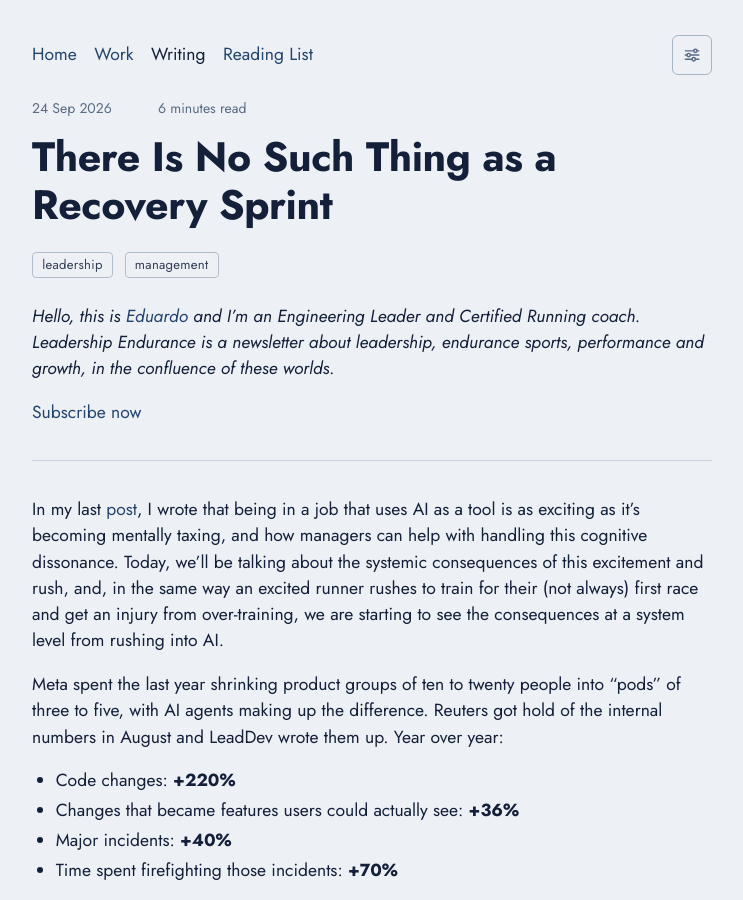
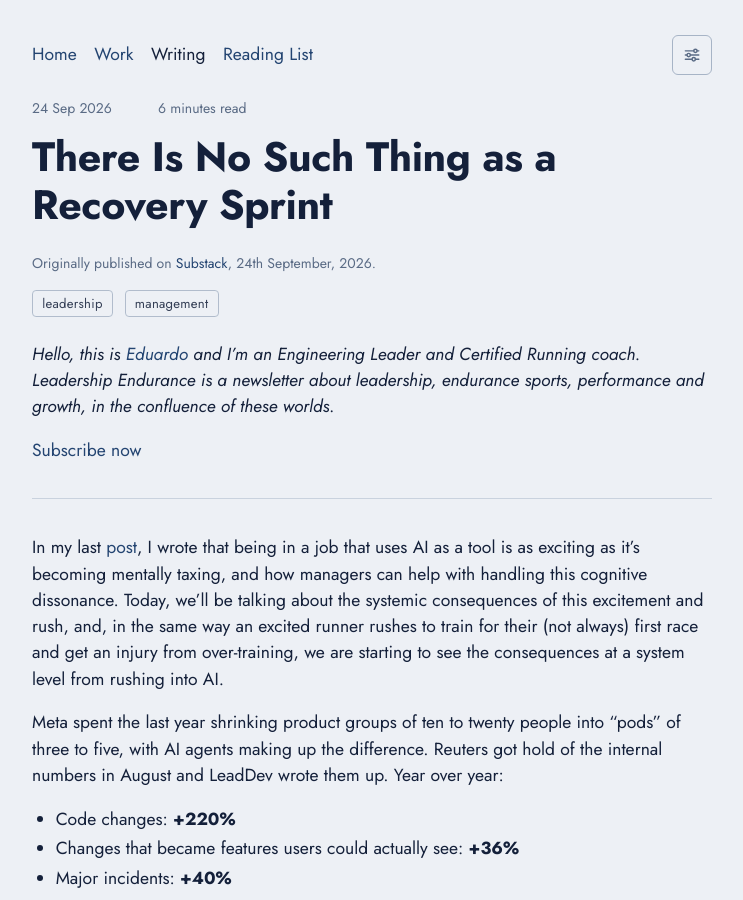
Before and after one commit to EdSancha/edsancha.github.io, a Jekyll site: the page built from blog/_posts/2026-09-24-there-is-no-such-thing-as-a-recovery-sprint.markdown, in a window 1280 px wide and 900 px high. Shown: the whole window, without its empty margins (268-1011 px from the left). Built offline with Jekyll 4.4.1, drawn with Linux system fonts in a browser that asks for light colours.

Commit message:
Point recovery sprint post at its Substack original (#22)
Co-authored-by: Claude Opus 5.5 (1M context) <noreply@anthropic.com>

```diff
--- a/blog/_posts/2026-09-24-there-is-no-such-thing-as-a-recovery-sprint.markdown
+++ b/blog/_posts/2026-09-24-there-is-no-such-thing-as-a-recovery-sprint.markdown
@@ -6,6 +6,11 @@ author: "Eduardo Diaz Sancha"
 timeToRead: "6 minutes read"
 description: "Meta tripled its code output with AI and got a 40% rise in incidents. Any running coach would have called it: you don't get faster by making every day a hard day."
 categories: "leadership management"
+source_name: "Substack"
+source_url: "https://leadershipendurance.substack.com/p/there-is-no-such-thing-as-a-recovery"
+source_date: "24th September, 2026"
+canonical_url: "https://leadershipendurance.substack.com/p/there-is-no-such-thing-as-a-recovery"
+image: "https://images.unsplash.com/photo-1673433107266-e11be1613490?crop=entropy&cs=tinysrgb&fit=max&fm=jpg&q=80&w=1080"
 ---
 
 
```
